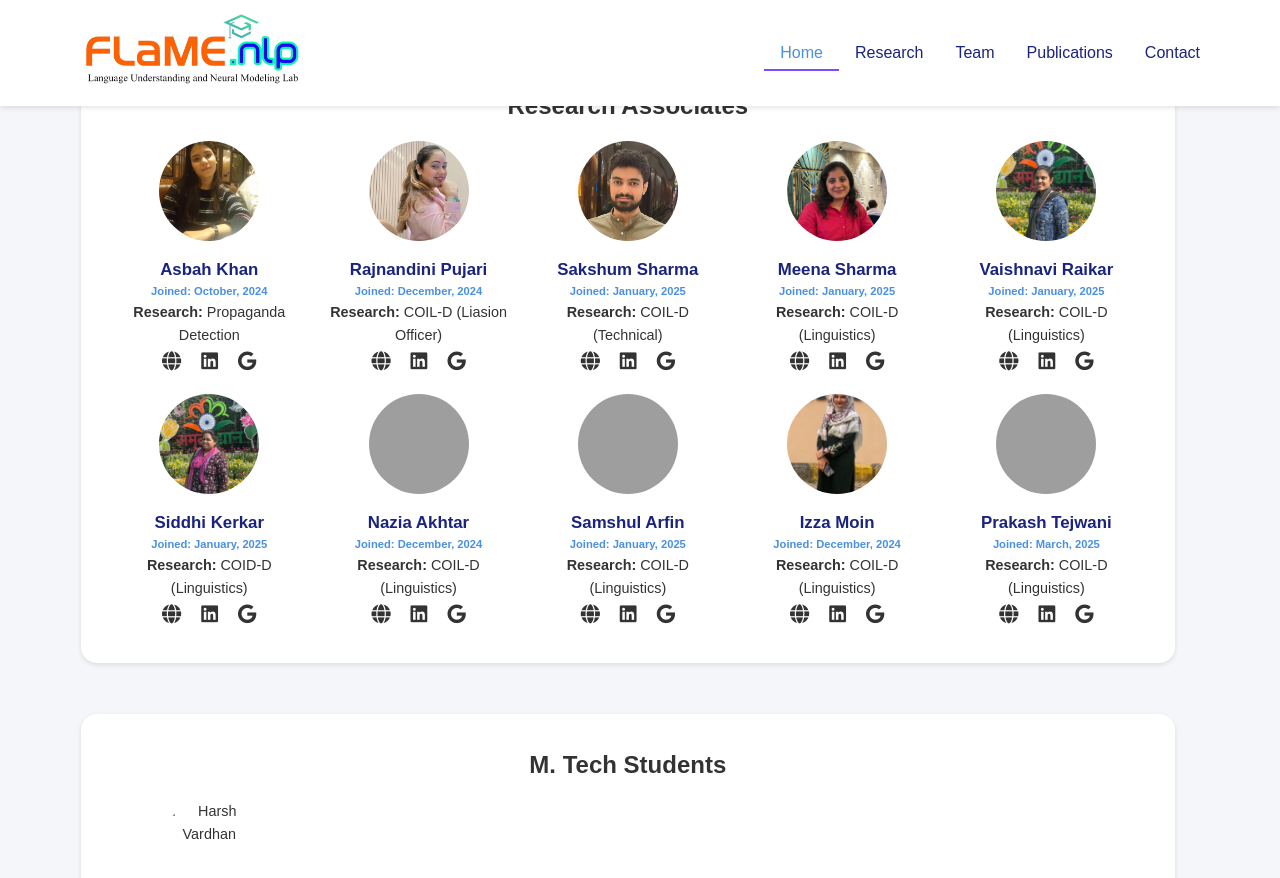
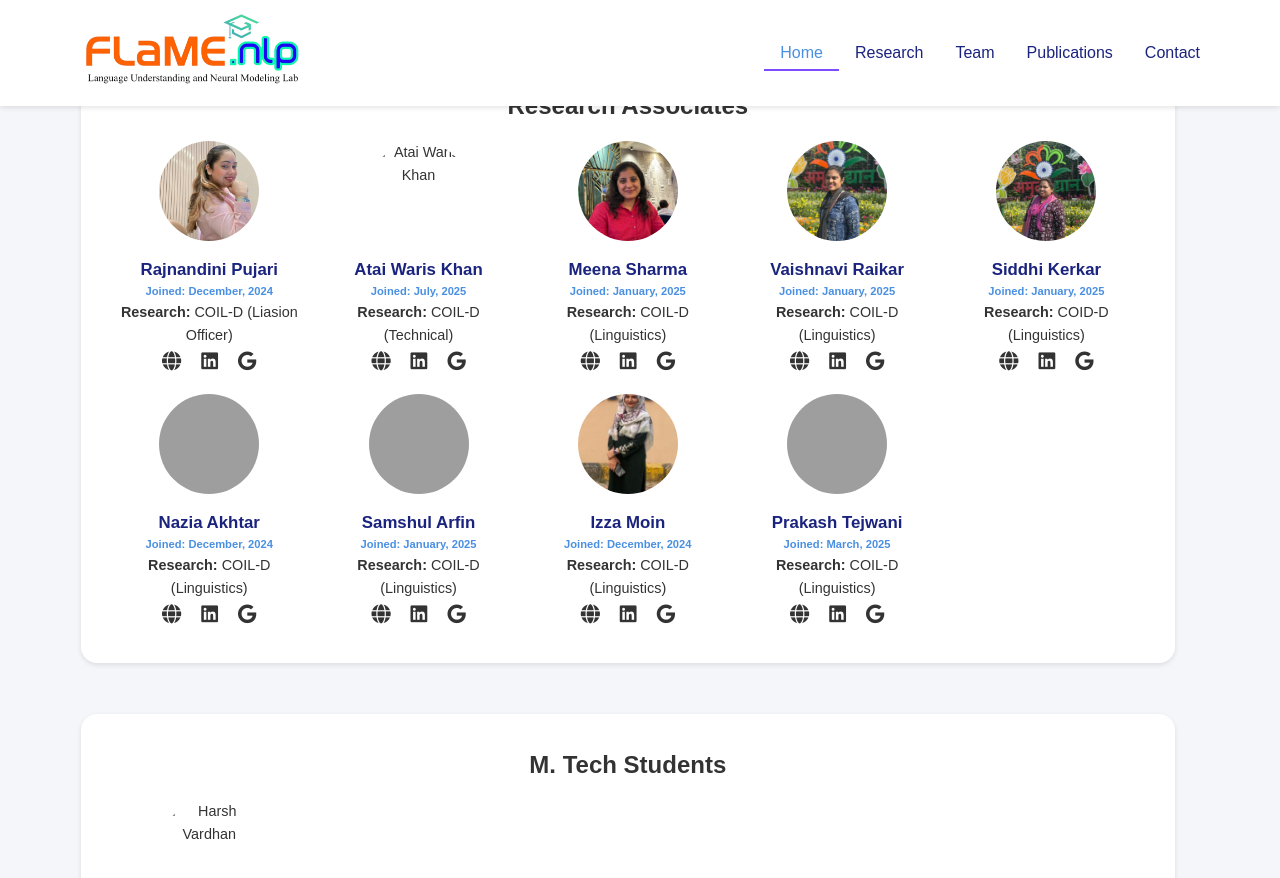
Before and after one commit to flamenlp/flamenlp.github.io, a Jekyll site: the page built from team.html, in a window 1280 px wide and 900 px high, scrolled down 835 px, cut to the strip 0-878 px from the top of the window. Built offline with Jekyll 4.4.1, drawn with Linux system fonts in a browser that asks for light colours; grey boxes are pictures that could not be loaded.

Commit message:
Modify team members in team_members.yml
Commented out Asbah Khan's details and updated Atai Waris Khan's joining date and links.

```diff
--- a/_data/team_members.yml
+++ b/_data/team_members.yml
@@ -69,12 +69,12 @@
   google_scholar: "#"
 
 # Research Associates
-- name: "Asbah Khan"
-  category: "ra"
-  joined: "October, 2024"
-  research_focus: "Propaganda Detection"
-  image: "/assets/images/asbah.jpg"
-  linkedin: "https://www.linkedin.com/in/asbah-khan-7a130222b/"
+# - name: "Asbah Khan"
+#   category: "ra"
+#   joined: "October, 2024"
+#   research_focus: "Propaganda Detection"
+#   image: "/assets/images/asbah.jpg"
+#   linkedin: "https://www.linkedin.com/in/asbah-khan-7a130222b/"
 
 - name: "Rajnandini Pujari"
   category: "ra"
@@ -83,12 +83,12 @@
   image: "/assets/images/Rajnandini.jpg"
   linkedin: ""
 
-- name: "Sakshum Sharma"
+- name: "Atai Waris Khan"
   category: "ra"
-  joined: "January, 2025"
+  joined: "July, 2025"
   research_focus: "COIL-D (Technical)"
-  image: "/assets/images/Sakshum.jpg"
-  linkedin: "https://www.linkedin.com/in/sakshum-sharma-2000/"
+  image: ""
+  linkedin: "https://www.linkedin.com/in/atai-waris-khan-324289213/"
 
 - name: "Meena Sharma"
   category: "ra"
```
